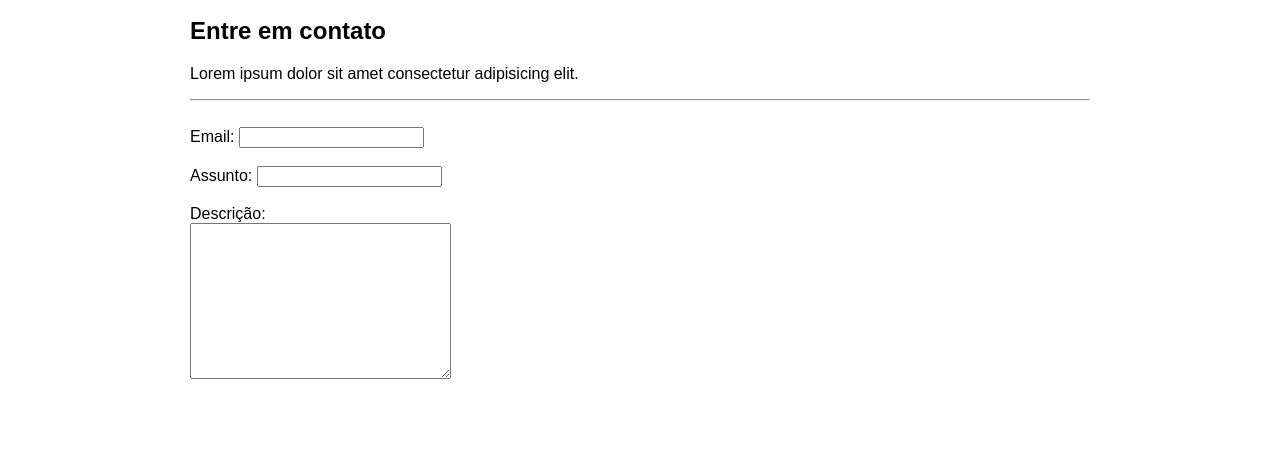
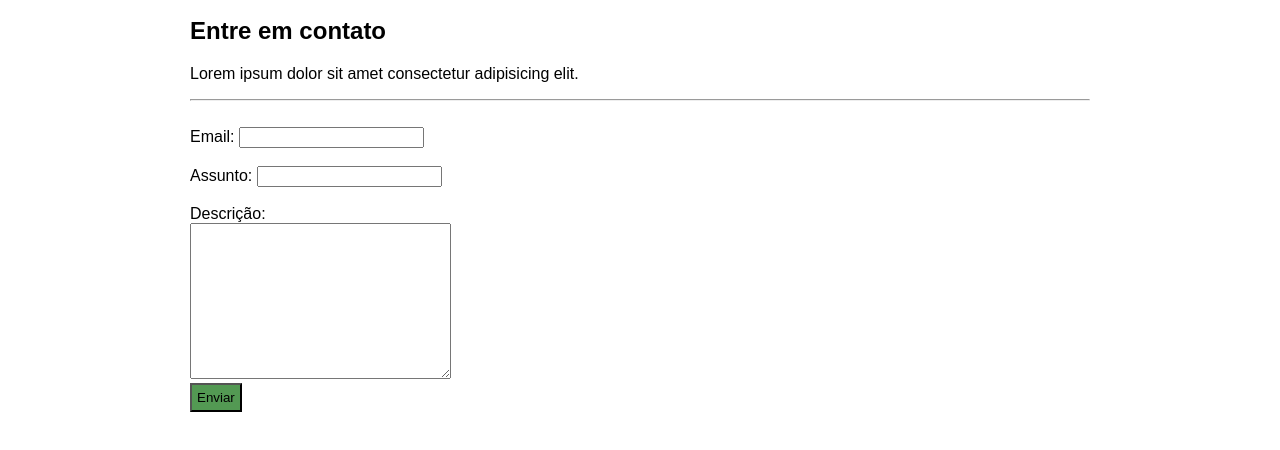
Before and after one commit to everaldoricardo-93059/projeto-unes, a plain HTML site: page contato.html in a window 1280 px wide. Shown: the part 120-570 px from the top of the page. Drawn offline with Linux system fonts and the light colour scheme.

Commit message:
alterações no projeto

```diff
--- a/contato.html
+++ b/contato.html
@@ -25,13 +25,16 @@
         <p>Lorem ipsum dolor sit amet consectetur adipisicing elit.</p>
         <hr>
         <br>
-   <form action="#" method="post">
+   <form action="contato.php" method="post">
     <label for="iemail">Email:</label>
     <input type="email" name="email" id="iemail"><br><br>
     <label for="itexto">Assunto:</label>
     <input type="text" name="texto" id="itexto"><br><br>
     <label for="iassunto">Descrição:</label><br>
-    <textarea name="assunto" id="iassunto" cols="30" rows="10"></textarea>
+    <textarea name="assunto" id="iassunto" cols="30" rows="10"></textarea><br>
+
+    <input type="submit" value="Enviar" id="cor">
+   </form>
 
     </main>
 </body>
--- a/estilos.css
+++ b/estilos.css
@@ -58,3 +58,8 @@
     width: 100vw;
     margin-bottom: 0px;
 }
+
+form  > input[type=submit] {
+    background-color: rgb(83, 153, 83);
+    padding: 5px;
+}
```
